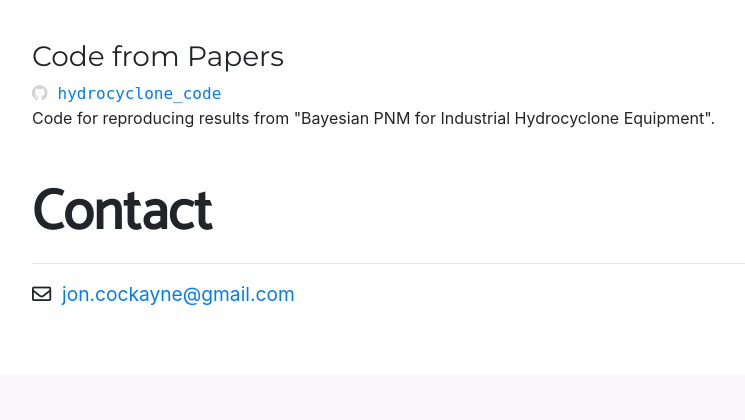
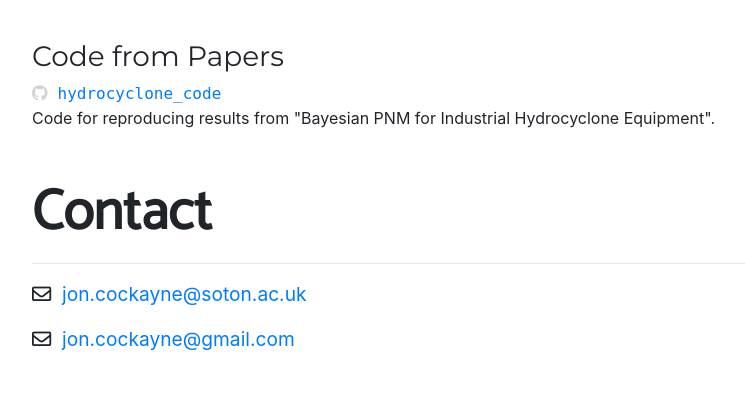
Before and after one commit to jcockayne/jcockayne.github.io, a Flask app: page / in a window 1280 px wide. Shown: the part 3608-4028 px from the top of the page, without its empty margins (123-868 px from the left). Before the commit the page ends 3913 px from the top, so only its background shows below. Run offline with Flask 2, Linux system fonts and the light colour scheme; some libraries are stand-ins or nearby versions.

Commit message:
Added soton email address

```diff
--- a/app/templates/index.html
+++ b/app/templates/index.html
@@ -204,10 +204,10 @@ http://wrap.warwick.ac.uk/146107">here</a>.
 			</div>
 			<div class="row">
 				<div class="col-md-12">
-					<!--<p style="font-size: 1.2em">
+					<p style="font-size: 1.2em">
 						<i class="far fa-envelope"></i>&nbsp;
-						<a href="mailto:jcockayne@turing.ac.uk">jcockayne@turing.ac.uk</a>
-					</p>-->
+						<a href="mailto:jon.cockayne@soton.ac.uk">jon.cockayne@soton.ac.uk</a>
+					</p>
 					<p style="font-size: 1.2em">
 						<i class="far fa-envelope"></i>&nbsp;
 						<a href="mailto:jon.cockayne@gmail.com">jon.cockayne@gmail.com</a>
```
